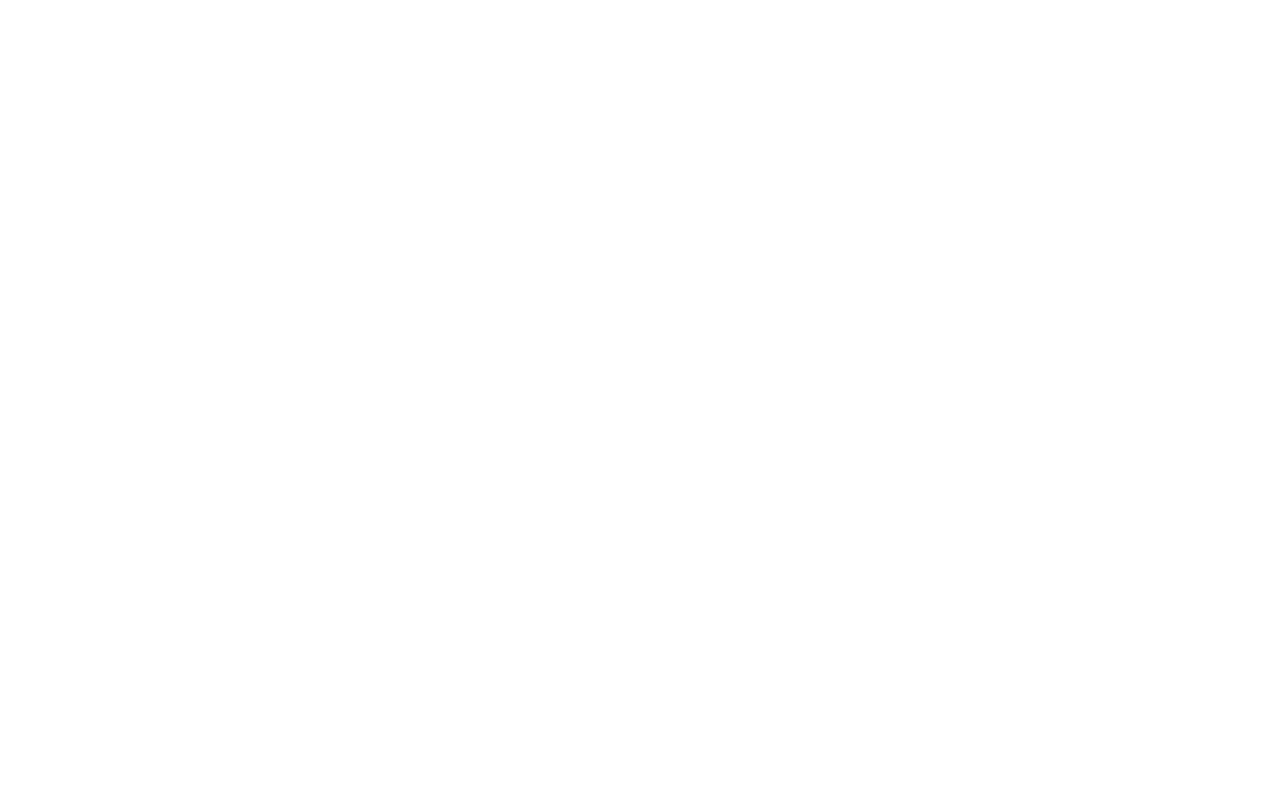
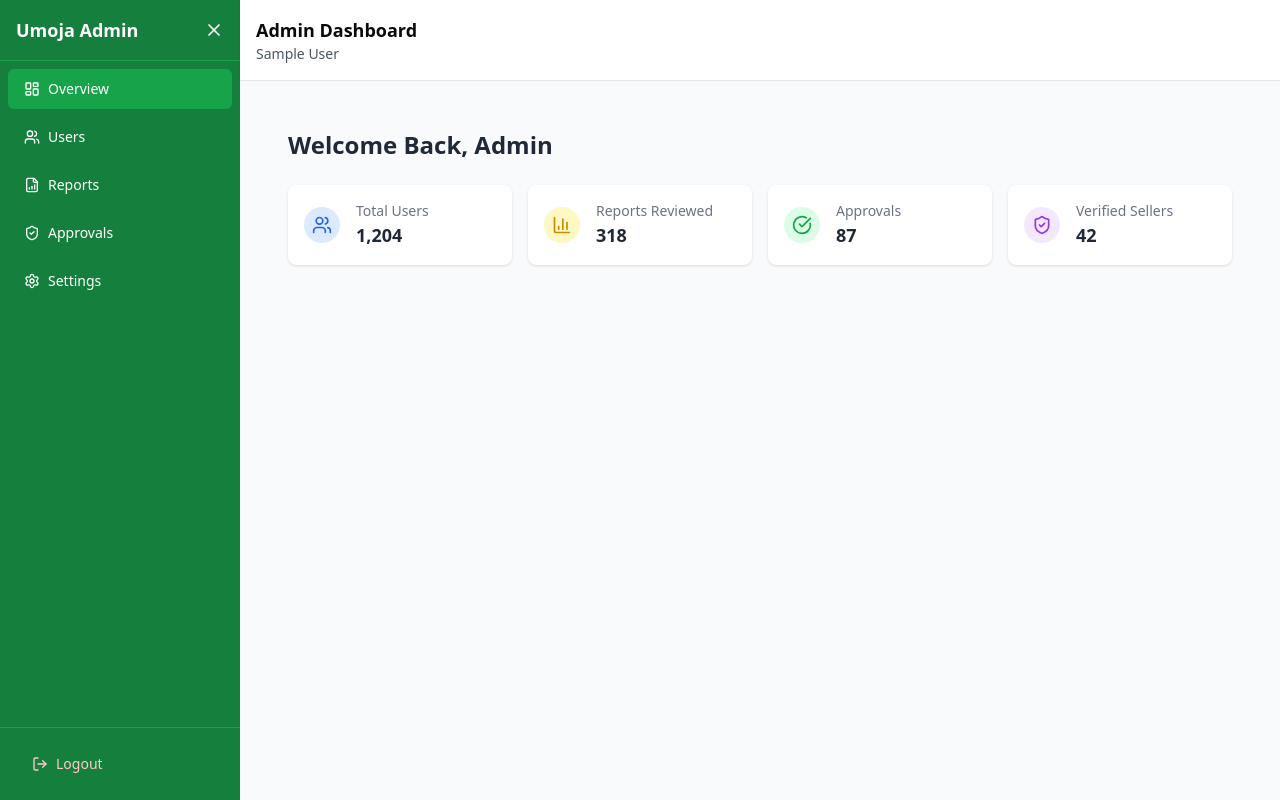
Before and after one commit to PaulJkr/Umoja, a React (Vite) app in the folder frontend/: page /admin/overview in a window 1280 px wide. Before the commit this address had no page. Built offline with nearby package versions, Linux system fonts and the light colour scheme; sample sign-in values are in the browser's storage.

Commit message:
admin config

```diff
--- a/frontend/src/pages/admin/Dashboard.tsx
+++ b/frontend/src/pages/admin/Dashboard.tsx
@@ -1,8 +1,111 @@
+import React, { useState } from "react";
+import { Outlet, useNavigate, useLocation } from "react-router-dom";
+import {
+  LayoutDashboard,
+  Users,
+  FileBarChart,
+  ShieldCheck,
+  Settings,
+  LogOut,
+  Menu,
+  X,
+} from "lucide-react";
+import { motion } from "framer-motion";
+import { useAuthStore } from "../../context/authStore";
+import { Button } from "../../components/ui/button";
+import { LogoutConfirmation } from "../../components/LogoutConfirmation";
+
+const navItems = [
+  { name: "Overview", path: "/admin/overview", icon: LayoutDashboard },
+  { name: "Users", path: "/admin/users", icon: Users },
+  { name: "Reports", path: "/admin/reports", icon: FileBarChart },
+  { name: "Approvals", path: "/admin/approvals", icon: ShieldCheck },
+  { name: "Settings", path: "/admin/settings", icon: Settings },
+];
+
 const AdminDashboard = () => {
+  const { user, logout } = useAuthStore();
+  const [sidebarOpen, setSidebarOpen] = useState(true);
+  const [showLogoutModal, setShowLogoutModal] = useState(false);
+  const navigate = useNavigate();
+  const location = useLocation();
+
+  const handleLogout = () => {
+    setShowLogoutModal(true);
+  };
+
   return (
-    <div className="p-6">
-      <h1 className="text-2xl font-semibold">Admin Dashboard</h1>
-      <p>Welcome, manage your produce here 🌾</p>
+    <div className="flex h-screen overflow-hidden">
+      {/* Sidebar */}
+      <motion.aside
+        initial={{ width: 240 }}
+        animate={{ width: sidebarOpen ? 240 : 80 }}
+        transition={{ duration: 0.3 }}
+        className="bg-green-700 text-white flex flex-col"
+      >
+        <div className="flex items-center justify-between p-4 border-b border-green-600">
+          <span className="text-lg font-bold truncate">
+            {sidebarOpen ? "Umoja Admin" : "UA"}
+          </span>
+          <button onClick={() => setSidebarOpen(!sidebarOpen)}>
+            {sidebarOpen ? <X size={20} /> : <Menu size={20} />}
+          </button>
+        </div>
+
+        <nav className="flex-1 p-2 space-y-2">
+          {navItems.map(({ name, path, icon: Icon }) => {
+            const isActive = location.pathname === path;
+            return (
+              <Button
+                key={name}
+                onClick={() => navigate(path)}
+                className={`w-full justify-start gap-2 ${
+                  isActive ? "bg-green-600" : "hover:bg-green-600/60"
+                }`}
+                variant="ghost"
+              >
+                <Icon size={20} />
+                {sidebarOpen && name}
+              </Button>
+            );
+          })}
+        </nav>
+
+        <div className="p-4 border-t border-green-600">
+          <Button
+            onClick={handleLogout}
+            className="w-full justify-start gap-2 text-red-200 hover:text-red-100"
+            variant="ghost"
+          >
+            <LogOut size={20} />
+            {sidebarOpen && "Logout"}
+          </Button>
+        </div>
+      </motion.aside>
+
+      {/* Main content */}
+      <div className="flex-1 flex flex-col">
+        {/* Topbar */}
+        <header className="p-4 border-b bg-white shadow flex justify-between items-center">
+          <div>
+            <h1 className="text-lg font-semibold">Admin Dashboard</h1>
+            <p className="text-sm text-gray-600">{user?.name}</p>
+          </div>
+          <div>{/* Additional topbar items can go here */}</div>
+        </header>
+
+        {/* Outlet for nested routes */}
+        <main className="flex-1 p-6 overflow-y-auto bg-gray-50">
+          <Outlet />
+        </main>
+      </div>
+
+      {/* Logout Modal */}
+      <LogoutConfirmation
+        open={showLogoutModal}
+        onConfirm={logout}
+        onCancel={() => setShowLogoutModal(false)}
+      />
     </div>
   );
 };
--- /dev/null
+++ b/frontend/src/pages/admin/overview/AdminOverview.tsx
@@ -0,0 +1,68 @@
+import React from "react";
+import { Users, BarChart3, CheckCircle, ShieldCheck } from "lucide-react";
+import { motion } from "framer-motion";
+
+const adminStats = [
+  {
+    label: "Total Users",
+    value: "1,204",
+    icon: Users,
+    color: "bg-blue-100 text-blue-600",
+  },
+  {
+    label: "Reports Reviewed",
+    value: "318",
+    icon: BarChart3,
+    color: "bg-yellow-100 text-yellow-600",
+  },
+  {
+    label: "Approvals",
+    value: "87",
+    icon: CheckCircle,
+    color: "bg-green-100 text-green-600",
+  },
+  {
+    label: "Verified Sellers",
+    value: "42",
+    icon: ShieldCheck,
+    color: "bg-purple-100 text-purple-600",
+  },
+];
+
+const AdminOverview = () => {
+  return (
+    <div className="p-6 space-y-6">
+      <h1 className="text-2xl font-semibold text-gray-800">
+        Welcome Back, Admin
+      </h1>
+
+      <div className="grid grid-cols-1 sm:grid-cols-2 xl:grid-cols-4 gap-4">
+        {adminStats.map((stat, index) => (
+          <motion.div
+            key={index}
+            className="p-4 rounded-lg shadow bg-white dark:bg-gray-900"
+            initial={{ opacity: 0, y: 20 }}
+            animate={{ opacity: 1, y: 0 }}
+            transition={{ delay: index * 0.1 }}
+          >
+            <div className="flex items-center space-x-4">
+              <div className={`p-2 rounded-full ${stat.color}`}>
+                <stat.icon className="w-5 h-5" />
+              </div>
+              <div>
+                <p className="text-sm text-gray-500 dark:text-gray-400">
+                  {stat.label}
+                </p>
+                <p className="text-lg font-bold text-gray-800 dark:text-white">
+                  {stat.value}
+                </p>
+              </div>
+            </div>
+          </motion.div>
+        ))}
+      </div>
+    </div>
+  );
+};
+
+export default AdminOverview;
--- a/frontend/src/routes/index.tsx
+++ b/frontend/src/routes/index.tsx
@@ -22,6 +22,7 @@
 import FarmerOrdersPage from "../pages/farmer/FarmerOrdersPage";
 import { FarmerCalendarPage } from "../pages/farmer/FarmerCalendarPage";
 import { FarmerProfilePage } from "../pages/farmer/FarmerProfile";
+import AdminOverview from "../pages/admin/overview/AdminOverview";
 
 const AppRoutes = () => {
   return (
@@ -69,15 +70,18 @@
         <Route path="profile" element={<ProfilePage />} />
       </Route>
 
-      {/* Admin Dashboard */}
+      {/* Admin Dashboard with nested routes */}
       <Route
-        path="/admin/dashboard"
+        path="/admin"
         element={
           <ProtectedRoute allowedRoles={["admin"]}>
             <AdminDashboard />
           </ProtectedRoute>
         }
-      />
+      >
+        <Route index element={<Navigate to="overview" />} />
+        <Route path="overview" element={<AdminOverview />} />
+      </Route>
 
       {/* Supplier Dashboard */}
       <Route
```
Also changed, not shown: frontend/src/pages/admin/approvals/AdminApprovals.tsx (added), frontend/src/pages/admin/reports/AdminReports.tsx (added), frontend/src/pages/admin/settings/AdminSettings.tsx (added), frontend/src/pages/admin/users/AdminUsers.tsx (added).
